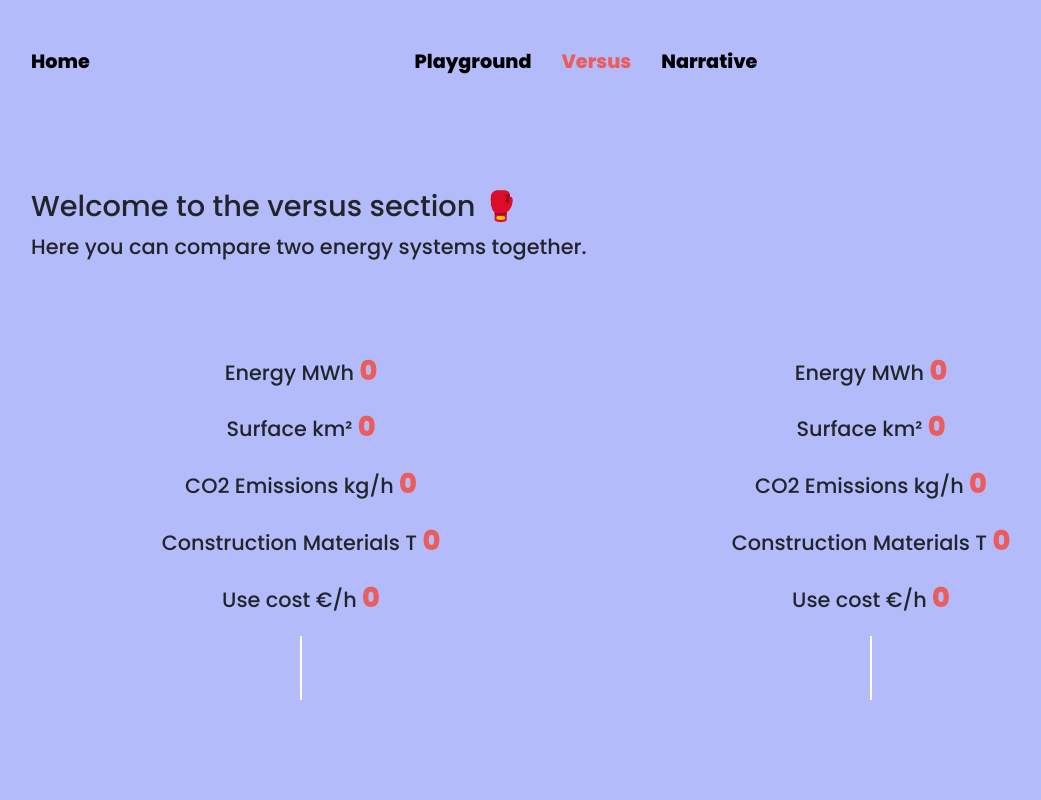
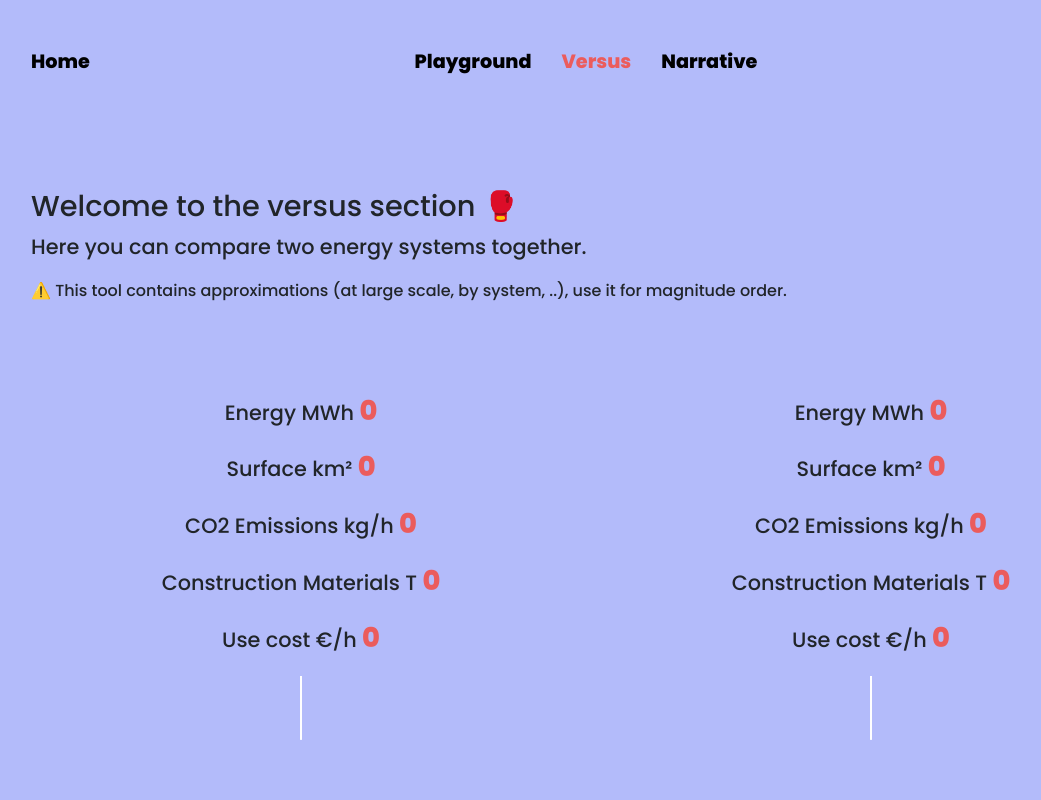
Before and after one commit to alexandre-mace/energybook, a React (Create React App) app: page / in a window 1280 px wide. Both pictures are taken after a click on the element "Versus". Shown: the top 800 px of the page, without its empty margins (54-1095 px from the left). Built offline with nearby package versions, Linux system fonts and the light colour scheme.

Commit message:
Update versus mode add warning

```diff
--- a/src/UI/components/modes/Versus.js
+++ b/src/UI/components/modes/Versus.js
@@ -10,6 +10,7 @@ const Versus = () => {
                     <div className="col">
                         <h4>Welcome to the versus section &#129354;</h4>
                         <p>Here you can compare two energy systems together.</p>
+                        <p style={{ fontSize: '1rem' }}>⚠️ This tool contains approximations (at large scale, by system, ..), use it for magnitude order.</p>
                     </div>
                 </div>
             </div>
```
